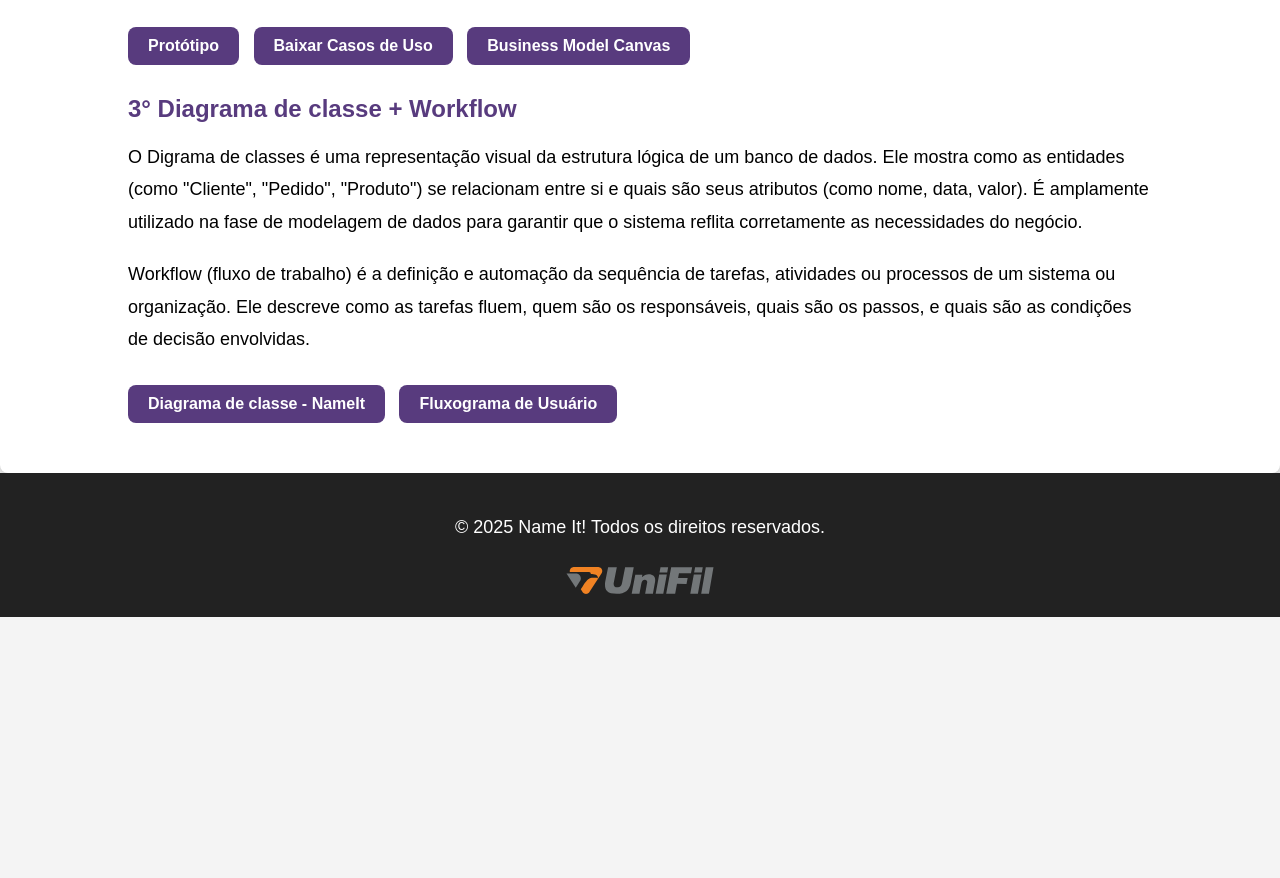
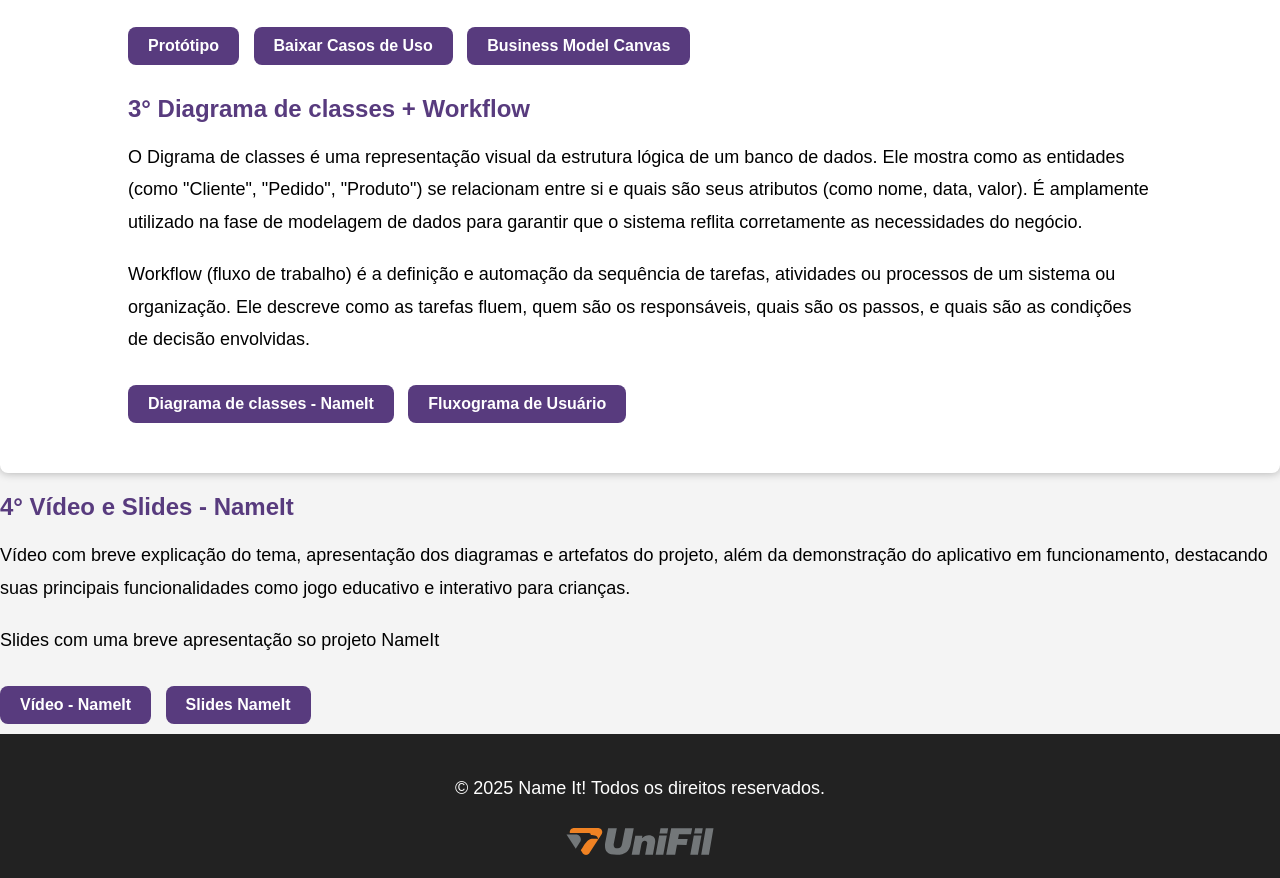
Before and after one commit to samgg67/PortifolioNameit, a plain HTML site: page index.html in a window 1280 px wide. Shown: the part 590-1468 px from the top of the page. Before the commit the page ends 1207 px from the top, so only its background shows below. Drawn offline with Linux system fonts and the light colour scheme.

Commit message:
Atualização

```diff
--- a/index.html
+++ b/index.html
@@ -44,13 +44,23 @@
         </section>
 
         <section id="der">
-            <h2>3° Diagrama de classe + Workflow</h2>
+            <h2>3° Diagrama de classes + Workflow</h2>
             <p>O Digrama de classes é uma representação visual da estrutura lógica de um banco de dados. Ele mostra como as entidades (como "Cliente", "Pedido", "Produto") se relacionam entre si e quais são seus atributos (como nome, data, valor). É amplamente utilizado na fase de modelagem de dados para garantir que o sistema reflita corretamente as necessidades do negócio.</p>
             <p>Workflow (fluxo de trabalho) é a definição e automação da sequência de tarefas, atividades ou processos de um sistema ou organização. Ele descreve como as tarefas fluem, quem são os responsáveis, quais são os passos, e quais são as condições de decisão envolvidas.</p>
-            <a class="botao-download" href="Assets/Class Diagram(1).asta" download>Diagrama de classe - NameIt</a>
+            <a class="botao-download" href="Assets/Class Diagram(1).asta" download>Diagrama de classes - NameIt</a>
             <a class="botao-download" href="Assets/Fluxograma do Usuário - PI-1.pdf" target="_blank">Fluxograma de Usuário</a>
         </section>
     </main>
+
+     <section id="Vídeo">
+            <h2>4° Vídeo e Slides - NameIt</h2>
+            <p>Vídeo com breve explicação do tema, apresentação dos diagramas e artefatos do projeto, além da demonstração do aplicativo em funcionamento, destacando suas principais funcionalidades como jogo educativo e interativo para crianças.</p>
+            <p>Slides com uma breve apresentação so projeto NameIt</p>
+            <a class="botao-download" href="https://youtu.be/9Pg5Ju5As1g" download>Vídeo - NameIt</a>
+            <a class="botao-download" href="Assets/SLIDES NAME IT.pdf" target="_blank">Slides NameIt</a>
+        </section>
+    </main>
+
 
     <footer>
         <p>&copy; 2025 Name It! Todos os direitos reservados.</p>
```
Also changed, not shown: 1 other file.
